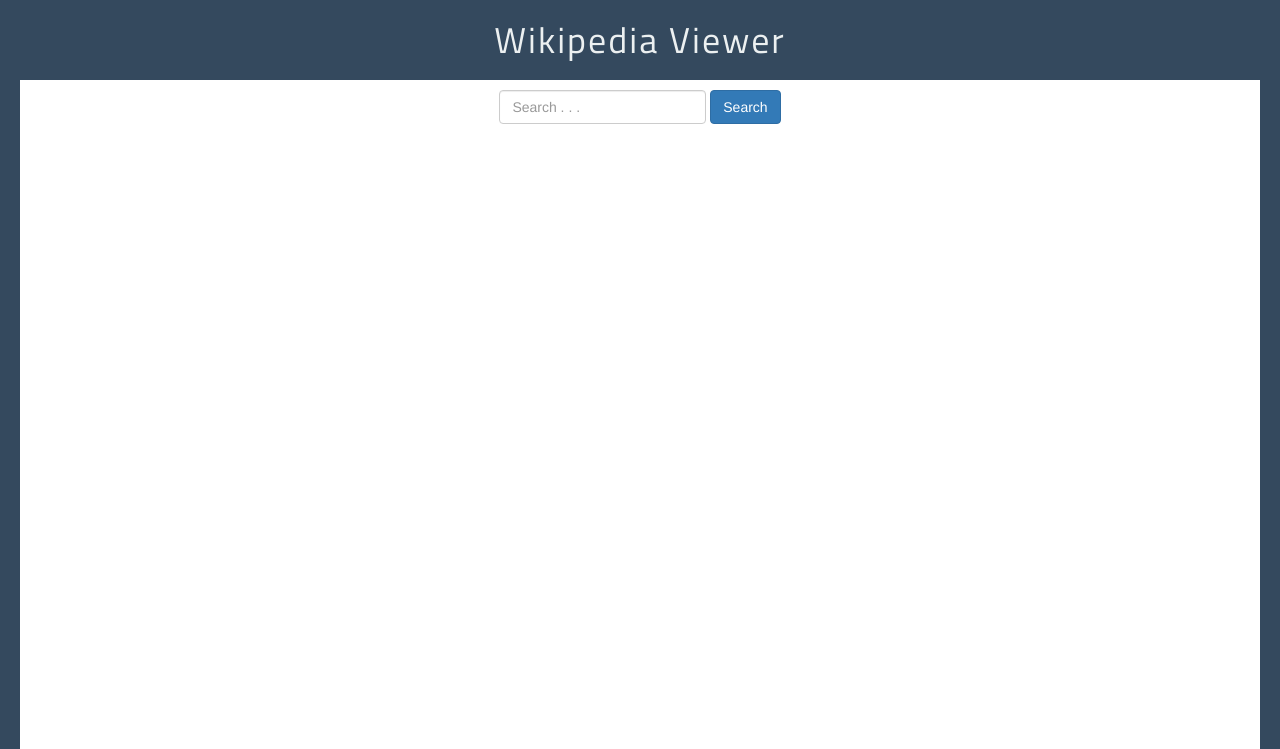
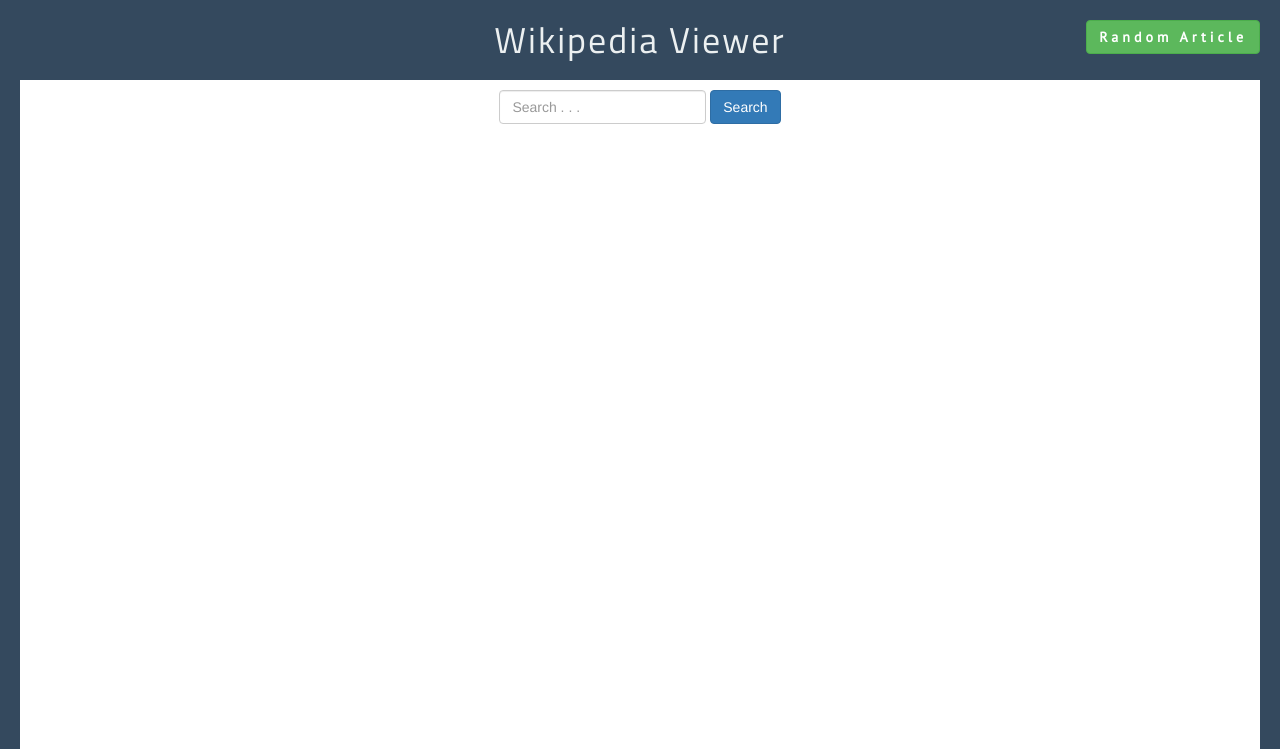
Before and after one commit to YogeshPrasanna/wikipedia-viewer, a plain HTML site: page index.html in a window 1280 px wide. Shown: the top 749 px of the page. Drawn offline with nearby package versions, Linux system fonts and the light colour scheme.

```diff
--- a/index.html
+++ b/index.html
@@ -12,7 +12,8 @@
     <!-- header -->
     <div id="header" class="container-fluid">
         <div class="row text-center">
-            <h1>Wikipedia Viewer</h1></div>
+            <h1>Wikipedia Viewer </h1></div>
+        <a id="random" class="btn btn-success" href="https://en.wikipedia.org/wiki/Special:Random" target="_blank">Random Article</a>
     </div>
     <!-- main-section -->
     <div id="main-section" class="container-fluid">
--- a/styles.css
+++ b/styles.css
@@ -1,7 +1,3 @@
-body{
-	/*overflow-y: hidden;*/
-}
-
 #header {
     background-color: #34495e;
     color: #ecf0f1;
@@ -52,6 +48,16 @@
     letter-spacing: 1px;
 }
 
+#random{
+	float:right;
+	position: absolute;
+	top: 20;
+	right:20;
+	font-weight: bolder;
+    letter-spacing: 4px;
+    font-family: "PT Sans", sans-serif;
+}
+
 .footer {
     background: #34495e none repeat scroll 0 0;
     color: #4fe54d;
```
